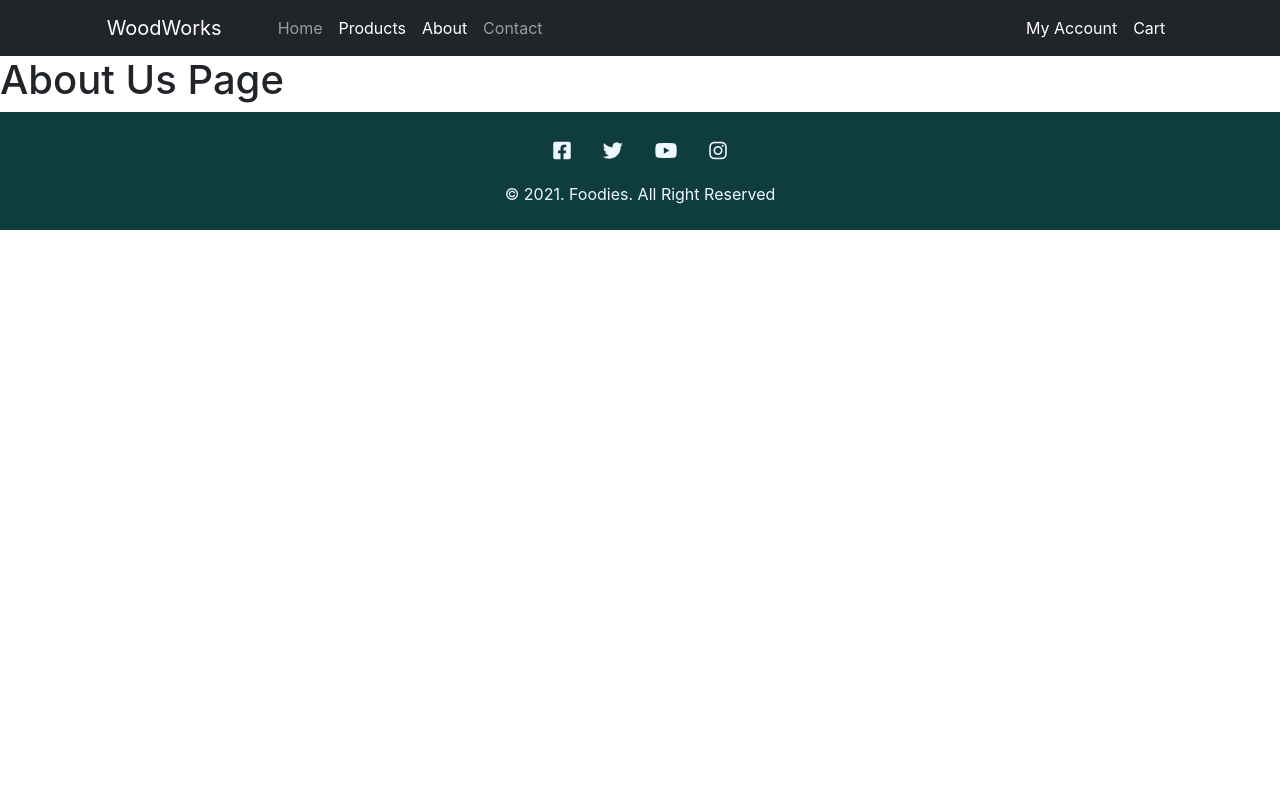
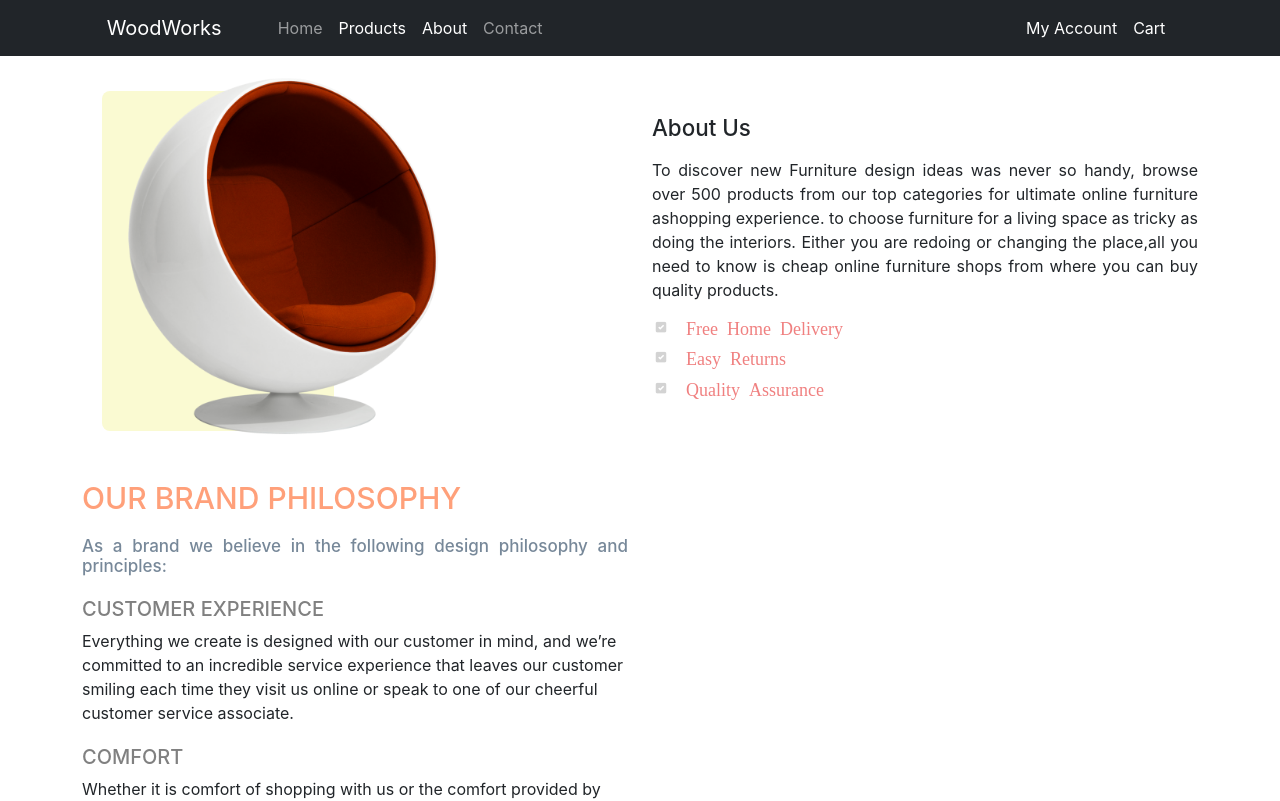
Before and after one commit to sidmadke/EBAGS, a React (Create React App) app: page /about in a window 1280 px wide. Shown: the top 801 px of the page. Built offline with nearby package versions, Linux system fonts and the light colour scheme.

Commit message:
Added About us Page and contact us page

```diff
--- a/public/index.html
+++ b/public/index.html
@@ -22,6 +22,10 @@
     <!-- Bootstrap JS -->
     <script src="https://cdn.jsdelivr.net/npm/bootstrap@5.0.2/dist/js/bootstrap.bundle.min.js" integrity="sha384-MrcW6ZMFYlzcLA8Nl+NtUVF0sA7MsXsP1UyJoMp4YLEuNSfAP+JcXn/tWtIaxVXM" crossorigin="anonymous"></script>
 
+   <!-- Boxicon -->
+   <link href='https://unpkg.com/boxicons@2.1.4/css/boxicons.min.css' rel='stylesheet'>
+
+
     <title>WoodWorks Store</title>
   </head>
   <body>
--- a/src/index.css
+++ b/src/index.css
@@ -57,3 +57,77 @@ code {
 .carousel-item{
   height: 50vh;
 }
+
+/* About */
+.about{
+  display: grid;
+  grid-template-columns: repeat(2,1fr);
+  align-items: center;
+  gap: 1.5rem;
+  }
+
+  .about-img img{
+      width: 400px;
+  }
+
+  .about-img{
+    position: relative;
+  }
+
+  .about-img::after{
+    content: '';
+    height: 340px;
+    width: 232px;
+    background: lightgoldenrodyellow;
+    position: absolute;
+    bottom: 25px;
+    left: 20px;
+    border-radius: 0.5rem;
+    z-index: -1;
+  }
+
+  .about-text h2{
+    font-size: 1.4rem;
+  }
+
+  .about-text p{
+    text-align: justify;
+    margin: 1rem 0 ;
+  }
+
+  .features{
+    display: grid;
+    row-gap: 0.8rem;
+  }
+
+  .features i{
+    display: flex;
+    text-align: center;
+    font-size: 18px;
+    color: lightgray;
+      }
+
+      .features span{
+        margin-left: 1rem;
+        color: lightcoral;
+        font: 0.9rem;
+      }
+
+      .about-h2{
+        text-align: justify;
+        font-size: 30px;
+        color: lightsalmon;
+      }
+      .about-h1{
+        text-align: justify;
+        font-size: 17px;
+        color: lightslategray;
+      margin-top: 20px;
+      }
+
+      .about-h3, .about-h4{
+        margin-top: 20px ;
+        text-align: justify;
+        font-size: 20px;
+        color: gray;
+      }
--- a/src/pages/about.jsx
+++ b/src/pages/about.jsx
@@ -1,9 +1,33 @@
-import React from 'react'
+import React from 'react';
+import aboutCover from '../assets/about.png'
+
+
 
 const About = () => {
     return (
-        <div>
-            <h1>About Us Page</h1>
+        <div className="about container" >
+            <div className="about-img">
+                <img src={aboutCover} alt="" />
+            </div>
+
+            <div className="about-text">
+                <h2>About Us</h2>
+                <p>To discover new Furniture design ideas was never so handy, browse over 500 products from our top categories for ultimate  online furniture ashopping experience. to choose  furniture for a living space as tricky as doing the interiors. Either you are redoing or changing the place,all you need to know is cheap online furniture shops from where you can buy quality products.</p>
+                <div className="features">
+            <i class='bx bxs-checkbox-checked'><span>Free Home Delivery</span></i>
+            <i class='bx bxs-checkbox-checked'><span>Easy Returns</span></i>
+            <i class='bx bxs-checkbox-checked'><span>Quality Assurance</span></i>
+            </div>
+            </div>
+            <div className="about-info">
+                <h2 className="about-h2">OUR BRAND PHILOSOPHY</h2>
+                <h1 className="about-h1">As a brand we believe in the following design philosophy and principles:</h1>
+                <h3 className="about-h3">CUSTOMER EXPERIENCE</h3>
+                <p >Everything we create is designed with our customer in mind, and we’re committed to an incredible service experience that leaves our customer smiling each time they visit us online or speak to one of our cheerful customer service associate.</p>
+                <h4 className="about-h4">COMFORT</h4>
+                <p >Whether it is comfort of shopping with us or the comfort provided by our products like sofas and chairs using high quality material like foams, fibers and down feathers, we have taken care of all your comfort needs in our products</p>
+            </div>
+
         </div>
      );
 }
--- a/src/pages/contact.jsx
+++ b/src/pages/contact.jsx
@@ -1,9 +1,104 @@
 import React from 'react';
+
 
 const Contact = () => {
     return (
-        <div>
-            <h1>Contact Page</h1>
+        <div >
+
+<section class="mb-4">
+
+    <h2 class="h1-responsive font-weight-bold text-center my-4">Contact us</h2>
+
+    <p class="text-center w-responsive mx-auto mb-5">Do you have any questions? Please do not hesitate to contact us directly. Our team will come back to you within
+        a matter of hours to help you.</p>
+
+    <div class="row">
+
+
+        <div class="col-md-9 mb-md-0 mb-5">
+            <form id="contact-form" name="contact-form" action="mail.php" method="POST">
+
+
+                <div class="row">
+
+
+                    <div class="col-md-6">
+                        <div class="md-form mb-0">
+                        <label for="name" class="">Your name</label>
+                            <input type="text" id="name" name="name" class="form-control"/>
+
+                        </div>
+                    </div>
+
+
+
+                    <div class="col-md-6">
+                        <div class="md-form mb-0">
+                        <label for="email" class="">Your email</label>
+                            <input type="text" id="email" name="email" class="form-control"/>
+
+                        </div>
+                    </div>
+
+
+                </div>
+
+                <div class="row">
+                    <div class="col-md-12">
+                        <div class="md-form mb-0">
+                        <label for="subject" class="">Subject</label>
+                            <input type="text" id="subject" name="subject" class="form-control"/>
+
+                        </div>
+                    </div>
+                </div>
+
+
+
+                <div class="row">
+
+
+                    <div class="col-md-12">
+
+                        <div class="md-form">
+                        <label for="message">Your message</label>
+                            <textarea type="text" id="message" name="message" rows="2" class="form-control md-textarea"></textarea>
+
+                        </div>
+
+                    </div>
+                </div>
+
+
+            </form>
+
+            <div class="text-center text-md-left blank">
+            <button type="button" class="btn btn-outline-success">Submit</button>
+            </div>
+
+        </div>
+
+        <div class="col-md-3 text-center">
+            <ul class="list-unstyled mb-0">
+                <li><i class="fas fa-map-marker-alt fa-2x"></i>
+                    <p>Mumbai ,India</p>
+                </li>
+
+                <li><i class="fas fa-phone mt-4 fa-2x"></i>
+                    <p>+ 01 234 567 89</p>
+                </li>
+
+                <li><i class="fas fa-envelope mt-4 fa-2x"></i>
+                    <p>contactwoodworks@gmail.com</p>
+                </li>
+            </ul>
+        </div>
+
+
+    </div>
+
+</section>
+
         </div>
      );
 }
```
Also changed, not shown: src/App.css (line endings or trailing spaces), src/assets/about.png (added).
